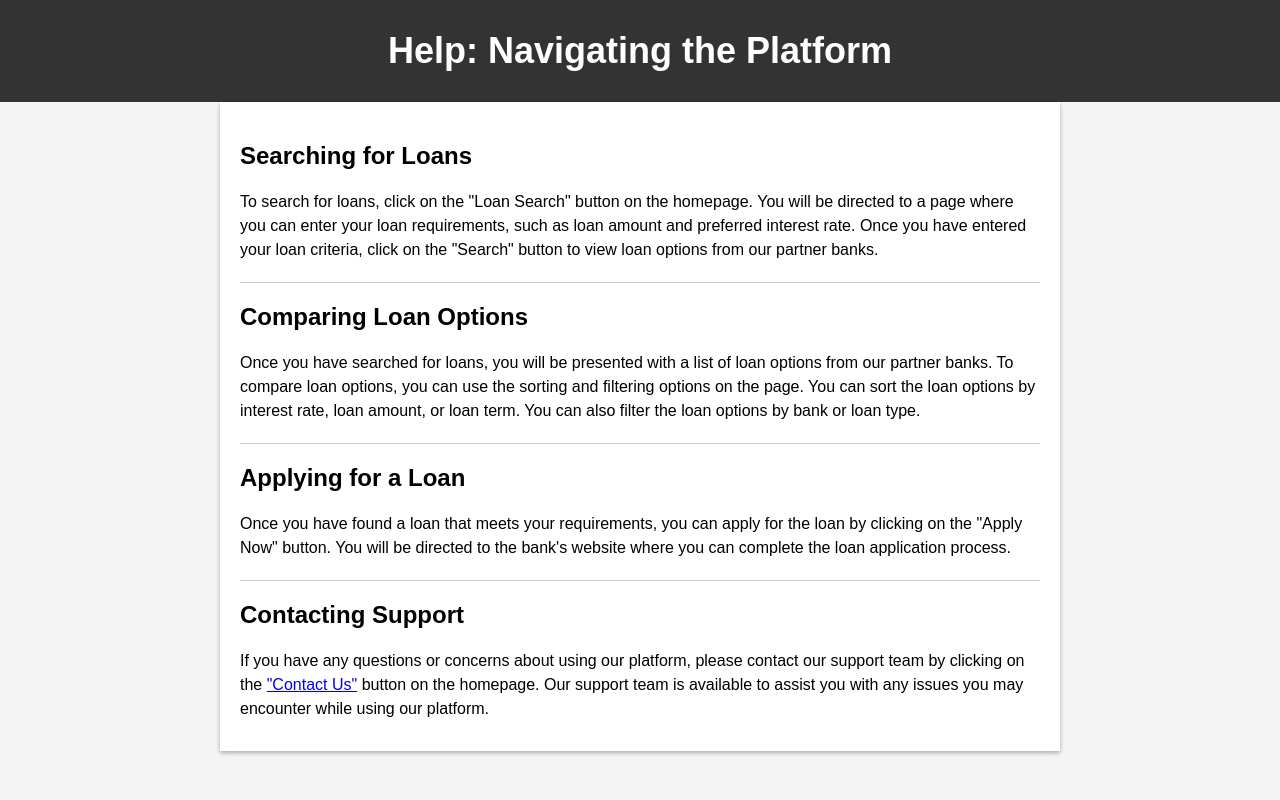
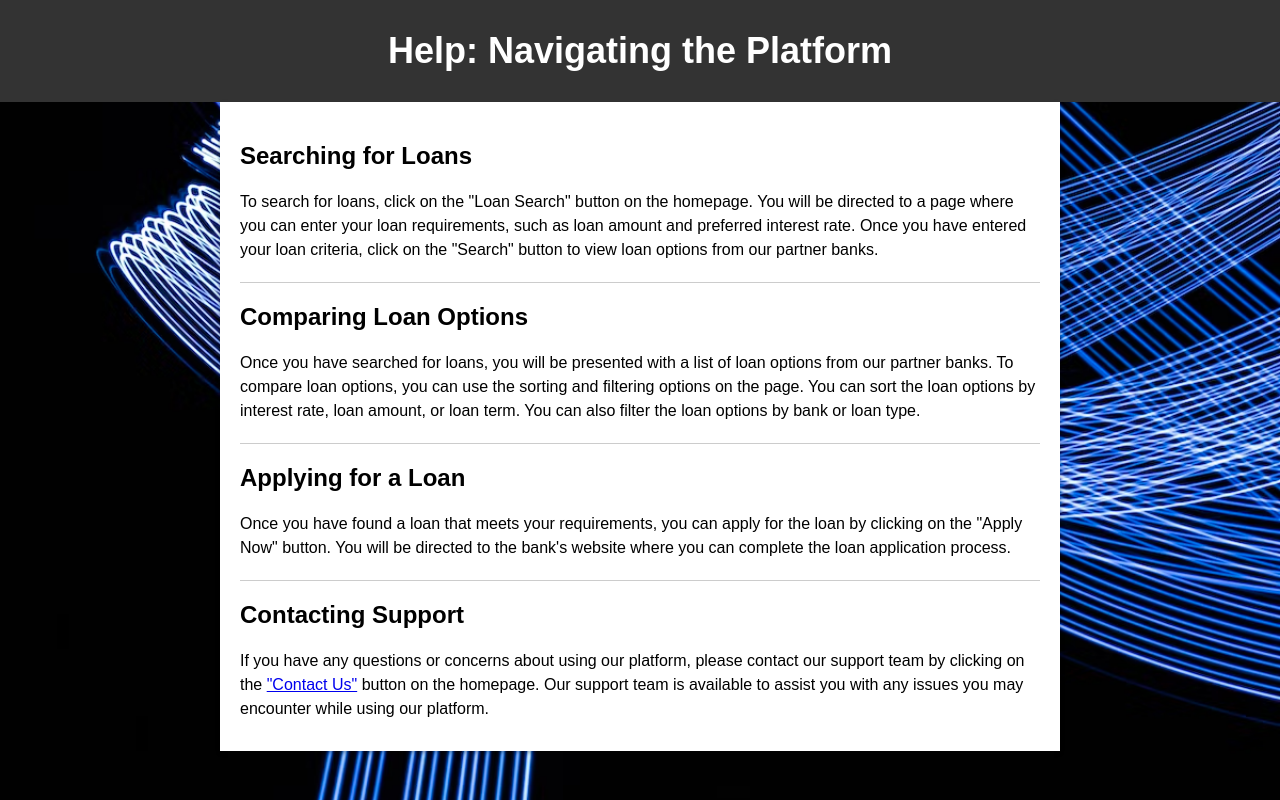
Before and after one commit to cynthiakoskei/AfricanecityBankLoan, a Django app: page /Banks/Help/ in a window 1280 px wide. Run offline with Django 4.2, Linux system fonts and the light colour scheme.

Commit message:
Updated help template

```diff
--- a/templates/help.html
+++ b/templates/help.html
@@ -3,12 +3,15 @@
   <head>
     <title>Help - Navigating the Platform</title>
     <style>
-      /* Add CSS styling here */
+
       body {
         font-family: Arial, sans-serif;
         margin: 0;
         padding: 0;
-        background-color: #f4f4f4;
+        {% comment %} background-color: #f4f4f4; {% endcomment %}
+        background-image: url("/static/images/help.avif");
+			  background-repeat: no-repeat;
+			  background-size: cover;
       }
 
       header {
```
